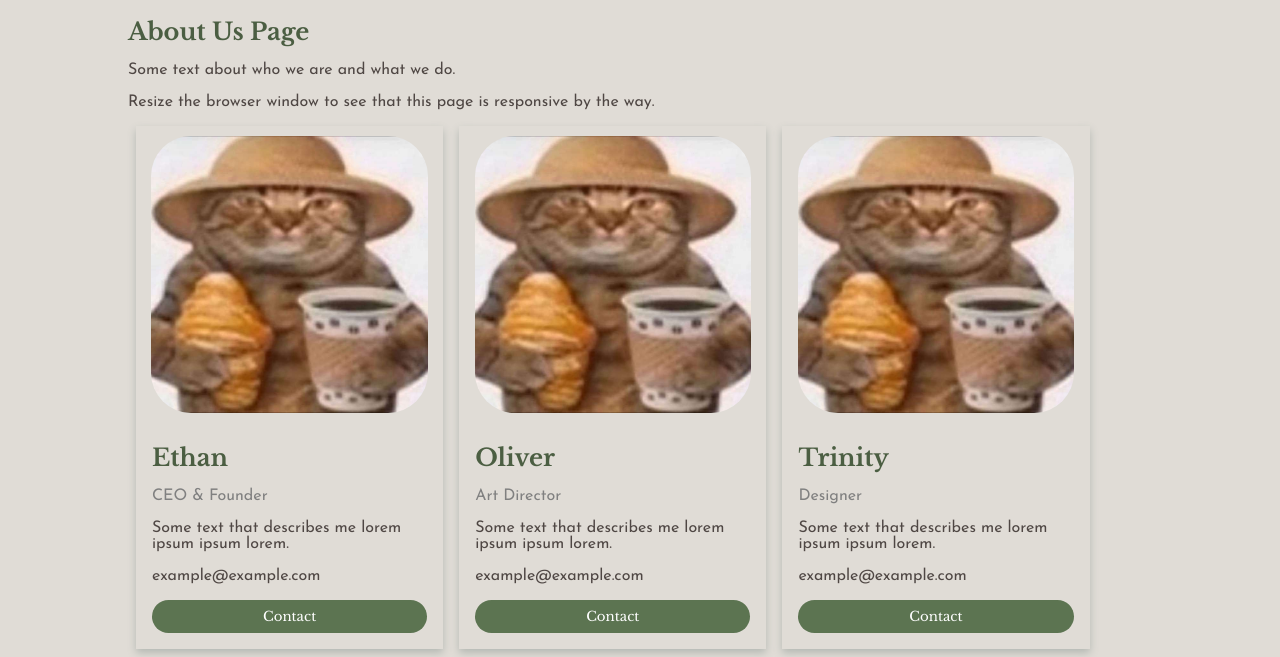
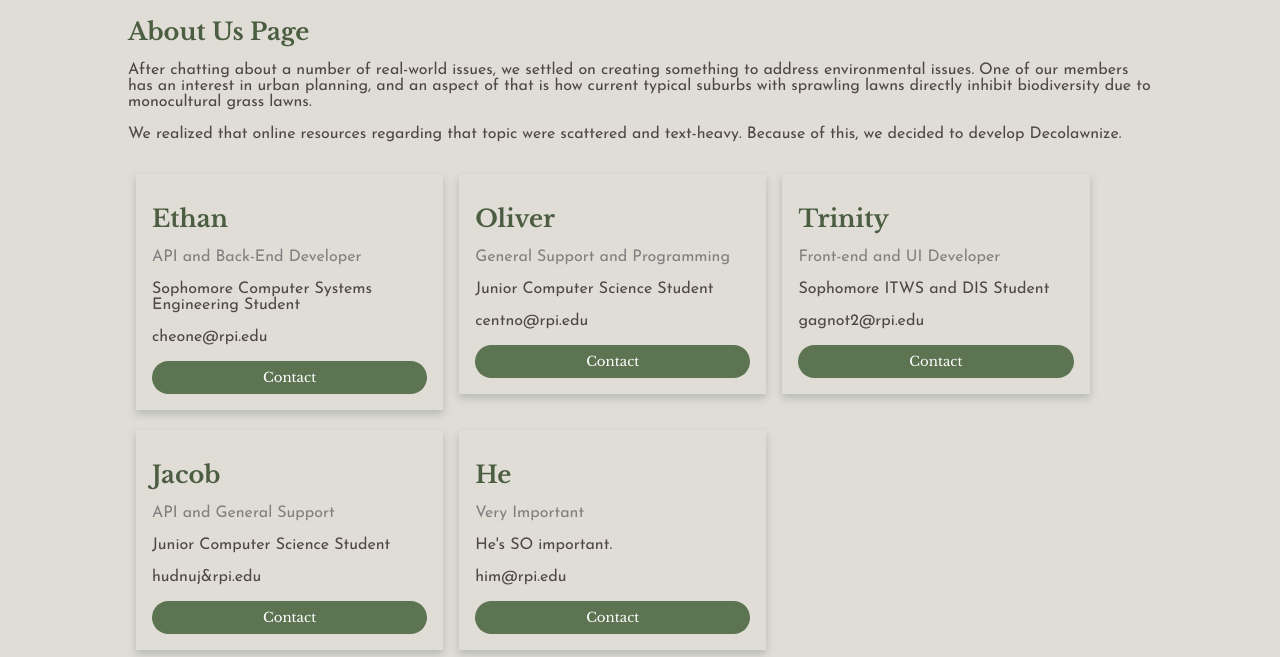
Before and after one commit to gagnot2/HackRPI-wextras, a plain HTML site: page about.html in a window 1280 px wide. Shown: the part 143-800 px from the top of the page. Drawn offline with nearby package versions, Linux system fonts and the light colour scheme.

Commit message:
Add imgs and people descs

```diff
--- a/about.html
+++ b/about.html
@@ -3,7 +3,7 @@
 <head>
     <meta charset="UTF-8">
     <meta name="viewport" content="width=device-width, initial-scale=1.0">
-    <title>Fuck Lawns</title>
+    <title>Decolawnize</title>
     <link rel="icon" type="image/png" href="images/favicon.png" sizes="32x32" />
 
     <link rel="stylesheet" href="style.css">
@@ -33,46 +33,48 @@
     <main>
       <div class="about-section">
         <h2>About Us Page</h2>
-        <p>Some text about who we are and what we do.</p>
-        <p>Resize the browser window to see that this page is responsive by the way.</p>
+        <p>
+          After chatting about a number of real-world issues, we settled on creating something to address environmental issues. One of our members has an interest in urban planning, and an aspect of that is how current typical suburbs with sprawling lawns directly inhibit biodiversity due to monocultural grass lawns.
+          <br>
+          <br>
+          We realized that online resources regarding that topic were scattered and text-heavy. Because of this, we decided to develop Decolawnize.
+          <br><br>
+        </p>
       </div>
         <div class="row">
 
             <div class="column">
               <div class="card">
-                <img src="images/him.jpg" alt="" style="width:100%">
-                <div class="container">
+                <div class="container" style="padding-top: 10px;">
                   <h2>Ethan</h2>
-                  <p class="title">CEO &amp; Founder</p>
-                  <p>Some text that describes me lorem ipsum ipsum lorem.</p>
-                  <p>example@example.com</p>
-                  <p><button class="button">Contact</button></p>
+                  <p class="title">API and Back-End Developer</p>
+                  <p>Sophomore Computer Systems Engineering Student</p>
+                  <p>cheone@rpi.edu</p>
+                  <p><button onclick="mailto:cheone@rpi.edu" class="button">Contact</button></p>
                 </div>
               </div>
             </div>
 
             <div class="column">
               <div class="card">
-                <img src="images/him.jpg" alt="" style="width:100%">
-                <div class="container">
+                <div class="container" style="padding-top: 10px;">
                   <h2>Oliver</h2>
-                  <p class="title">Art Director</p>
-                  <p>Some text that describes me lorem ipsum ipsum lorem.</p>
-                  <p>example@example.com</p>
-                  <p><button class="button">Contact</button></p>
+                  <p class="title">General Support and Programming</p>
+                  <p>Junior Computer Science Student</p>
+                  <p>centno@rpi.edu</p>
+                  <p><button onclick="mailto:centno@rpi.edu" class="button">Contact</button></p>
                 </div>
               </div>
             </div>
 
             <div class="column">
               <div class="card">
-                <img src="images/him.jpg" alt="" style="width:100%">
-                <div class="container">
+                <div class="container" style="padding-top: 10px;">
                   <h2>Trinity</h2>
-                  <p class="title">Designer</p>
-                  <p>Some text that describes me lorem ipsum ipsum lorem.</p>
-                  <p>example@example.com</p>
-                  <p><button class="button">Contact</button></p>
+                  <p class="title">Front-end and UI Developer</p>
+                  <p>Sophomore ITWS and DIS Student</p>
+                  <p>gagnot2@rpi.edu</p>
+                  <p><button onclick="mailto:gagnot2@rpi.edu" class="button">Contact</button></p>
                 </div>
               </div>
             </div>
@@ -83,25 +85,23 @@
 
             <div class="column">
               <div class="card">
-                <img src="images/him.jpg" alt="" style="width:100%">
-                <div class="container">
+                <div class="container" style="padding-top: 10px;">
                   <h2>Jacob</h2>
-                  <p class="title">Designer</p>
-                  <p>Some text that describes me lorem ipsum ipsum lorem.</p>
-                  <p>example@example.com</p>
-                  <p><button class="button">Contact</button></p>
+                  <p class="title">API and General Support</p>
+                  <p>Junior Computer Science Student</p>
+                  <p>hudnuj&amp;rpi.edu</p>
+                  <p><button onclick="mailto:hudnuj@rpi.edu" class="button">Contact</button></p>
                 </div>
               </div>
             </div>
 
             <div class="column">
               <div class="card">
-                <img src="images/him.jpg" alt="" style="width:100%">
-                <div class="container">
+                <div class="container" style="padding-top: 10px;">
                   <h2>He</h2>
                   <p class="title">Very Important</p>
                   <p>He's SO important.</p>
-                  <p>example@example.com</p>
+                  <p>him@rpi.edu</p>
                   <p><button class="button">Contact</button></p>
                 </div>
               </div>
--- a/style.css
+++ b/style.css
@@ -105,7 +105,7 @@ h3 {
 }
 
 .buffer {
-    height: 25px;
+    height: 50px;
 }
 
 footer {
```
Also changed, not shown: why.html (+3 -0 lines), 2 other files.
